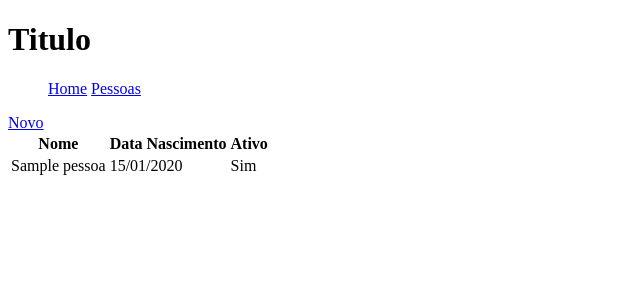
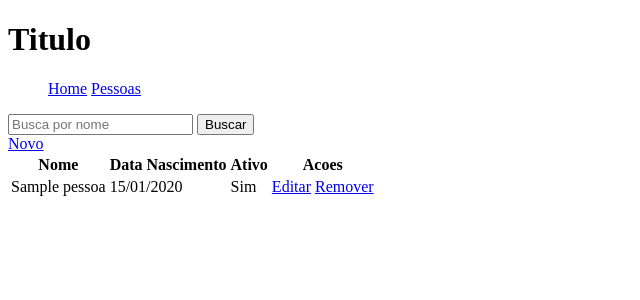
Before and after one commit to franciscocosta4287/cadastro_django, a Django app: page /pessoas/ in a window 1280 px wide. Shown: the top 300 px of the page, without its empty margins (0-640 px from the left). Run offline with Django 4.2, Linux system fonts and the light colour scheme; tables that the repository leaves empty hold one stand-in row (values such as "Sample post").

Commit message:
setimo commit

```diff
--- /dev/null
+++ b/pessoa/templates/pessoa/pessoa_confirm_delete.html
@@ -0,0 +1,4 @@
+<form method="post" action="">{% csrf_token %}
+    <p>Are you sure you want to delete "{{ object }}" ? </p>
+    <input type="submit" value="Confirm">
+</form>
--- a/pessoa/templates/pessoa/pessoa_form.html
+++ b/pessoa/templates/pessoa/pessoa_form.html
@@ -3,6 +3,6 @@
     <form method="post" action="">
         {% csrf_token %}
         {{ form.as_p  }}
-        <input type="submit">Salvar</input>
+        <input type="submit" value="Salvar" ></input>
     </form>
 {% endblock content %}
--- a/pessoa/templates/pessoa/pessoa_list.html
+++ b/pessoa/templates/pessoa/pessoa_list.html
@@ -1,6 +1,12 @@
 {% extends 'main/base.html' %}
 
 {% block content %}
+
+<form method="GET">
+    <input type="text" name="nome" placeholder="Busca por nome" />
+    <input type="submit" value="Buscar" />
+</form>
+
     <a href="{% url 'pessoa.novo' %}">Novo</a>
     <table>
         <thead>
@@ -8,12 +14,14 @@
                 <th>Nome</th>
                 <th>Data Nascimento</th>
                 <th>Ativo</th>
+                <th>Acoes</th>
             </tr>
             <tbody>
                 {% for pessoa in object_list %}
                     <tr>
                         <td>{{ pessoa.nome_completo }}</td>
-                        <td>{{ pessoa.data_nascimento|date:"SHORT_DATE_FORMAT" }}</td>
+                        <!-- <td>{{ pessoa.data_nascimento|date:"SHORT_DATE_FORMAT" }}</td> -->
+                        <td>{{ pessoa.data_nascimento|date:"d/m/Y" }}</td>
                         <td>
                             {% if pessoa.ativo %}
                             Sim
@@ -21,6 +29,10 @@
                             Não
                             {% endif %}
                         </td>
+                        <td>
+                            <a href="{% url 'pessoa.editar' pessoa.pk %}">Editar</a>
+                            <a href="{% url 'pessoa.remover' pessoa.pk %}">Remover</a>
+                        </td>
                     </tr>
                 {% endfor %}
             </tbody>
--- a/pessoa/urls.py
+++ b/pessoa/urls.py
@@ -1,9 +1,9 @@
 from django.urls import path
-from .views import ListaPessoaView, PessoaCreateView
-
+from .views import ListaPessoaView, PessoaCreateView, PessoaUpdateView, PessoaDeleteView
 
 urlpatterns = [
     path('', ListaPessoaView.as_view(), name='pessoa.index' ),
-    path('novo/', PessoaCreateView.as_view(), name='pessoa.novo' )
-
+    path('novo/', PessoaCreateView.as_view(), name='pessoa.novo' ),
+    path('editar/<int:pk>', PessoaUpdateView.as_view(), name='pessoa.editar' ),
+    path('remover/<int:pk>', PessoaDeleteView.as_view(), name='pessoa.remover' )
 ]
--- a/pessoa/views.py
+++ b/pessoa/views.py
@@ -1,7 +1,7 @@
 from django.shortcuts import render
 
 # Create your views here.
-from django.views.generic import ListView, CreateView
+from django.views.generic import ListView, CreateView, UpdateView, DeleteView
 from .models import Pessoa
 from .forms import PessoaForm
 
@@ -11,9 +11,28 @@ class ListaPessoaView(ListView):
     # qual query
     queryset: Pessoa.objects.all().order_by('nome_completo')
 
+    # filtro
+    def get_queryset(self):
+        queryset = super().get_queryset()
+        filtro_nome = self.request.GET.get('nome') or None
+
+        if filtro_nome:
+            queryset = queryset.filter(nome_completo__contains=filtro_nome)
+        return queryset
+
+
 
 class PessoaCreateView(CreateView):
     model = Pessoa
     form_class = PessoaForm
     # url de sucesso
     success_url = '/pessoas/'
+
+class PessoaUpdateView(UpdateView):
+    model = Pessoa
+    form_class = PessoaForm
+    success_url = '/pessoas/'
+
+class PessoaDeleteView(DeleteView):
+    model = Pessoa
+    success_url = '/pessoas/'
```
Also changed, not shown: pessoa/forms.py (+8 -0 lines).
